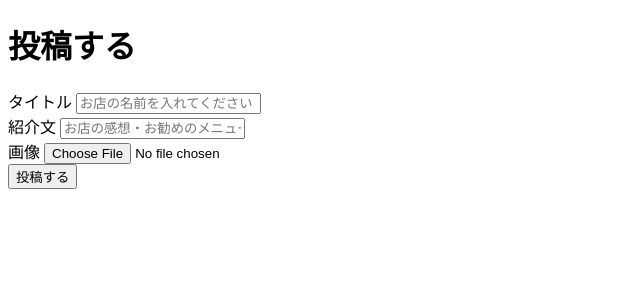
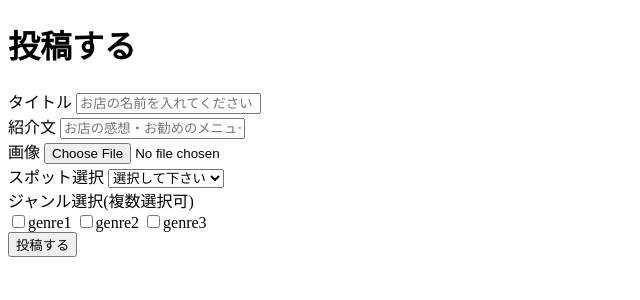
Before and after one commit to sumika6211/hiroshimap, a Rails app: page /posts/new in a window 1280 px wide. Shown: the part 151-451 px from the top of the page, without its empty margins (0-640 px from the left). Run offline with Rails 7, Linux system fonts and the light colour scheme; data comes from the database, SQL or seed files in the repository; tables that the repository leaves empty hold one stand-in row (values such as "Sample post"); style sheets or scripts are compiled from the project's sources.

Commit message:
3/8終了

```diff
--- /dev/null
+++ b/app/assets/stylesheets/post_genres.scss
@@ -0,0 +1,3 @@
+// Place all the styles related to the PostGenres controller here.
+// They will automatically be included in application.css.
+// You can use Sass (SCSS) here: https://sass-lang.com/
--- /dev/null
+++ b/app/controllers/post_genres_controller.rb
@@ -0,0 +1,2 @@
+class PostGenresController < ApplicationController
+end
--- a/app/controllers/posts_controller.rb
+++ b/app/controllers/posts_controller.rb
@@ -47,7 +47,6 @@ class PostsController < ApplicationController
   private
 
   def post_params
-    params.require(:post).permit(:name, :introduction, :image)
+    params.require(:post).permit(:name, :introduction, :image, :spot_id, genre_ids: [])
   end
-
 end
--- a/app/controllers/spots_controller.rb
+++ b/app/controllers/spots_controller.rb
@@ -1,7 +1,6 @@
 class SpotsController < ApplicationController
   def new
     @spot = Spot.new
-    @areas = Area.all
   end
 
   def create
--- /dev/null
+++ b/app/helpers/post_genres_helper.rb
@@ -0,0 +1,2 @@
+module PostGenresHelper
+end
--- a/app/models/genre.rb
+++ b/app/models/genre.rb
@@ -1,4 +1,7 @@
 class Genre < ApplicationRecord
+
+  has_many :post_genres
+  has_many :genres, through: :post_genres
 
   validates :name, presence: true
 
--- a/app/models/post.rb
+++ b/app/models/post.rb
@@ -1,11 +1,15 @@
 class Post < ApplicationRecord
   belongs_to :user
+  belongs_to :spot
+  has_many :post_genres
+  has_many :genres, through: :post_genres
 
   has_one_attached :image
 
   validates :name, presence: true
   validates :introduction, presence: true
   validates :image, presence: true
+  validates :spot_id, presence: true
 
   def get_post_image(width, height)
     image.variant(resize_to_limit: [width, height]).processed
--- /dev/null
+++ b/app/models/post_genre.rb
@@ -0,0 +1,6 @@
+class PostGenre < ApplicationRecord
+
+  belongs_to :post
+  belongs_to :genre
+
+end
--- a/app/models/spot.rb
+++ b/app/models/spot.rb
@@ -1,5 +1,6 @@
 class Spot < ApplicationRecord
   belongs_to :area
+  has_many :posts
 
   validates :name, presence: true
 
--- a/app/views/posts/new.html.erb
+++ b/app/views/posts/new.html.erb
@@ -16,6 +16,18 @@
     <%= f.file_field :image, accept: "image/*" %>
   </div>
 
+  <div class = "selection">
+    <%= f.label :"スポット選択" %>
+    <%= f.collection_select :spot_id, Spot.all, :id, :name, include_blank: "選択して下さい" %>
+  </div>
+
+  <div class = "collection">
+    <%= f.label :"ジャンル選択(複数選択可)" %><br>
+    <%= f.collection_check_boxes(:genre_ids, Genre.all, :id, :name, include_hidden: false) do |b| %>
+      <%= b.label { b.check_box + b.text } %>
+    <% end %>
+  </div>
+
   <div class = "actions">
     <%= f.submit "投稿する" %>
   </div>
--- a/app/views/posts/show.html.erb
+++ b/app/views/posts/show.html.erb
@@ -7,6 +7,10 @@
   <p>店名：<%= @post.name %></p>
   <p><%= image_tag @post.get_post_image(500,500) %></p>
   <p><%= @post.introduction %></p>
+  <p>スポット：<%= @post.spot.name %></p>
+  <% @post.genre_ids.each do |f| %>
+    <p><%= Genre.find(f).name %></p>
+  <% end %>
   <p><%= @post.created_at.strftime('%Y/%m/%d') %></p>
   <% if @post.user == current_user %>
     <%= link_to edit_post_path(@post.id) do %>
--- a/app/views/spots/new.html.erb
+++ b/app/views/spots/new.html.erb
@@ -7,7 +7,7 @@
   </div>
 
   <div class = "select-field">
-    <%= f.collection_select :area_id, @areas, :id, :name, include_blank: "選択して下さい" %>
+    <%= f.collection_select :area_id, Area.all, :id, :name, include_blank: "選択して下さい" %>
   </div>
 
   <div class = "actions">
```
Also changed, not shown: db/migrate/20240307131419_create_post_genres.rb (added, +9 -0 lines), test/controllers/post_genres_controller_test.rb (added, +7 -0 lines), test/fixtures/post_genres.yml (added, +11 -0 lines), test/models/post_genre_test.rb (added, +7 -0 lines), db/schema.rb.
